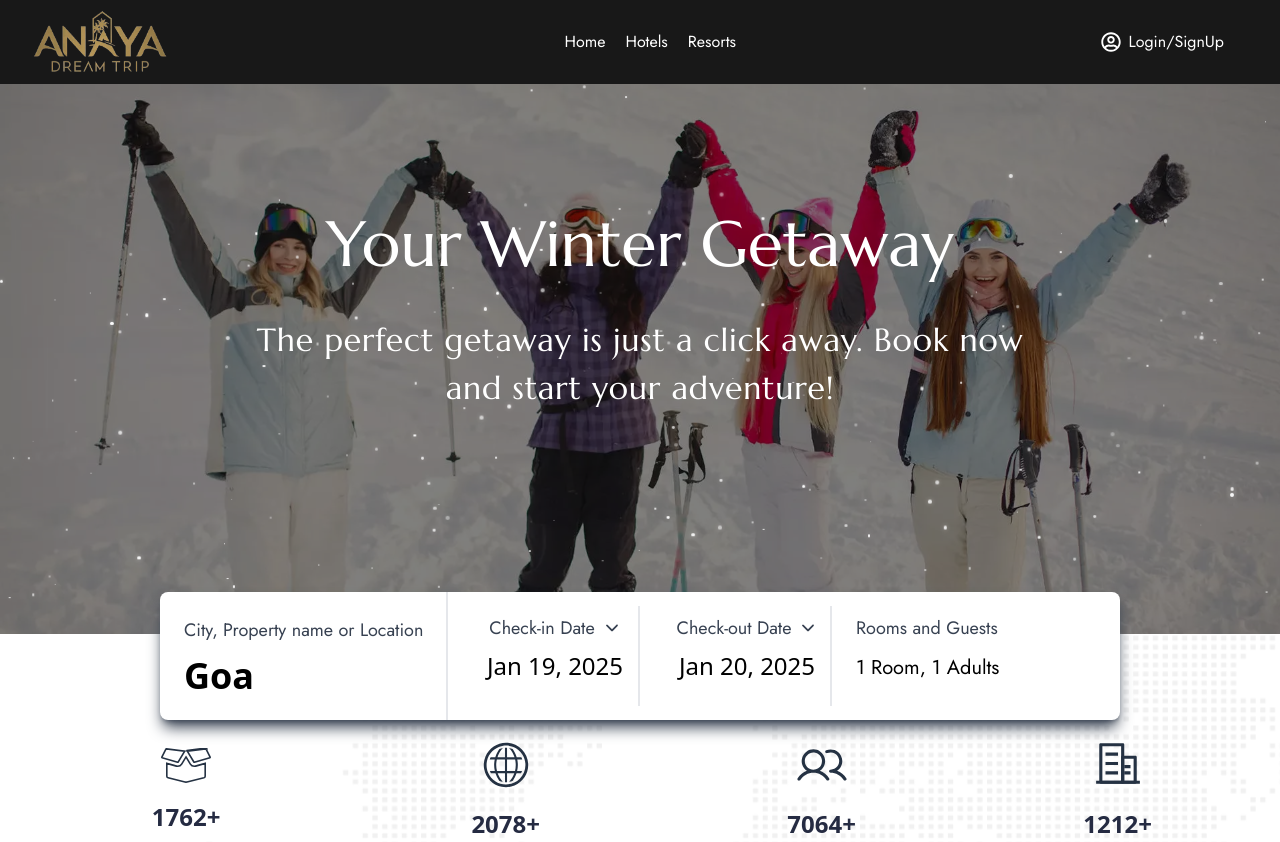
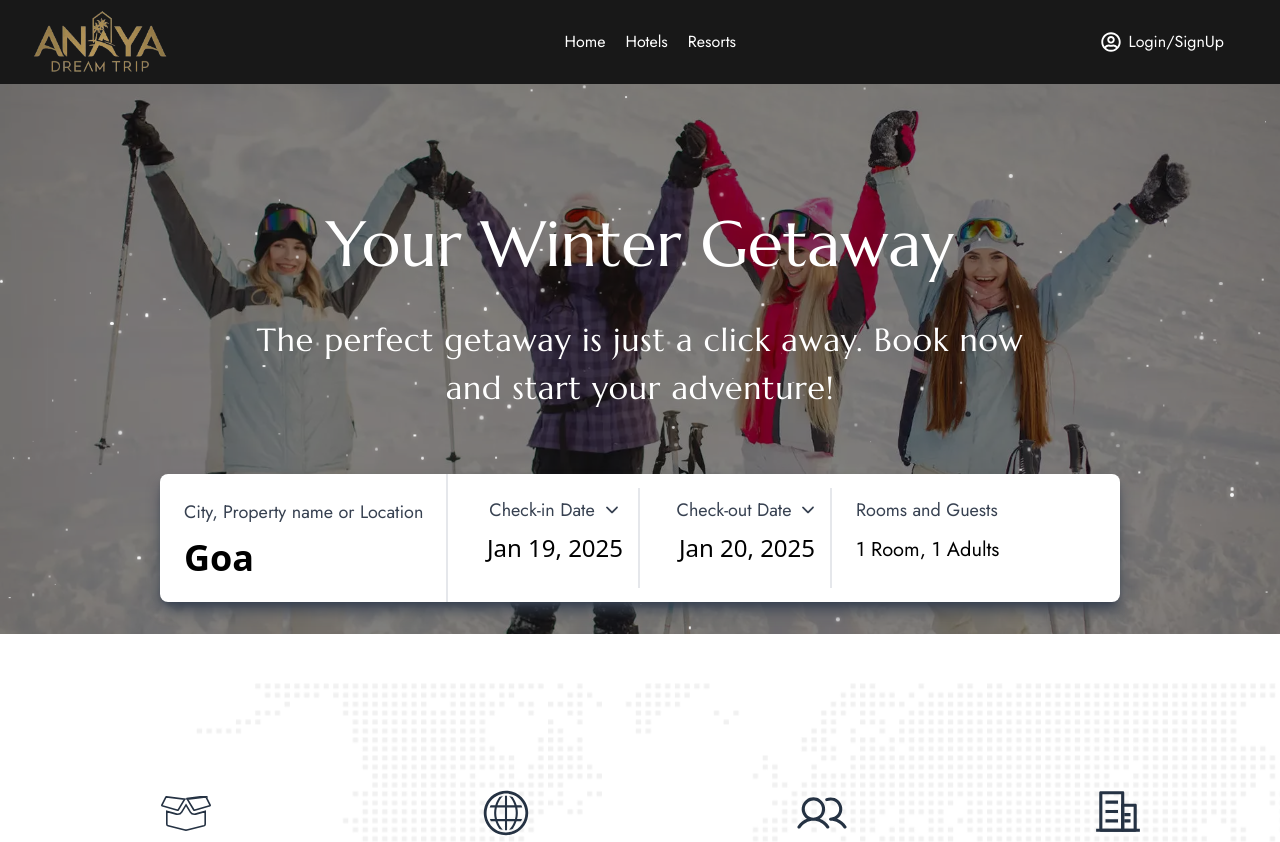
Before and after one commit to Davinder9297/anayadreamtrip, a Next.js app in the folder frontend/: page / in a window 1280 px wide. Shown: the top 842 px of the page. Built offline with nearby package versions, Linux system fonts and the light colour scheme.

Commit message:
removed position from header

```diff
--- a/frontend/src/pages/Homepage/HeroSection.jsx
+++ b/frontend/src/pages/Homepage/HeroSection.jsx
@@ -11,7 +11,7 @@ export default function HeroSection() {
   return (
     <div className="">
         <SnowflakeAnimation />
-      <div className="absolute bottom-20 left-1/2 transform -translate-x-1/2  w-[75%]">
+      <div className="relative bottom-20 left-1/2 transform -translate-x-1/2  w-[75%]">
         <BookingMenu />
       </div>
         <CountElement />
```
